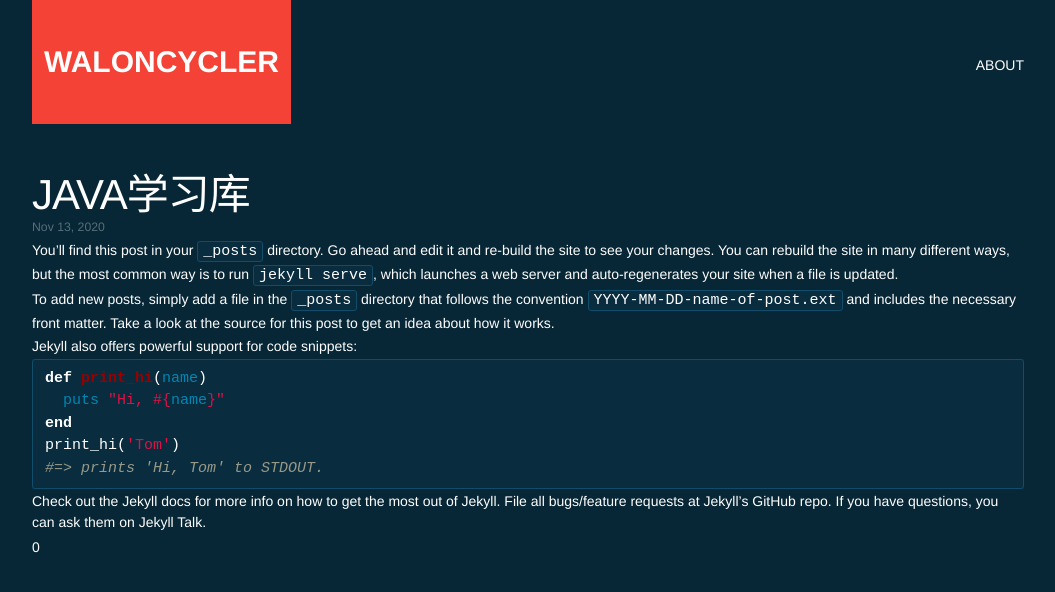
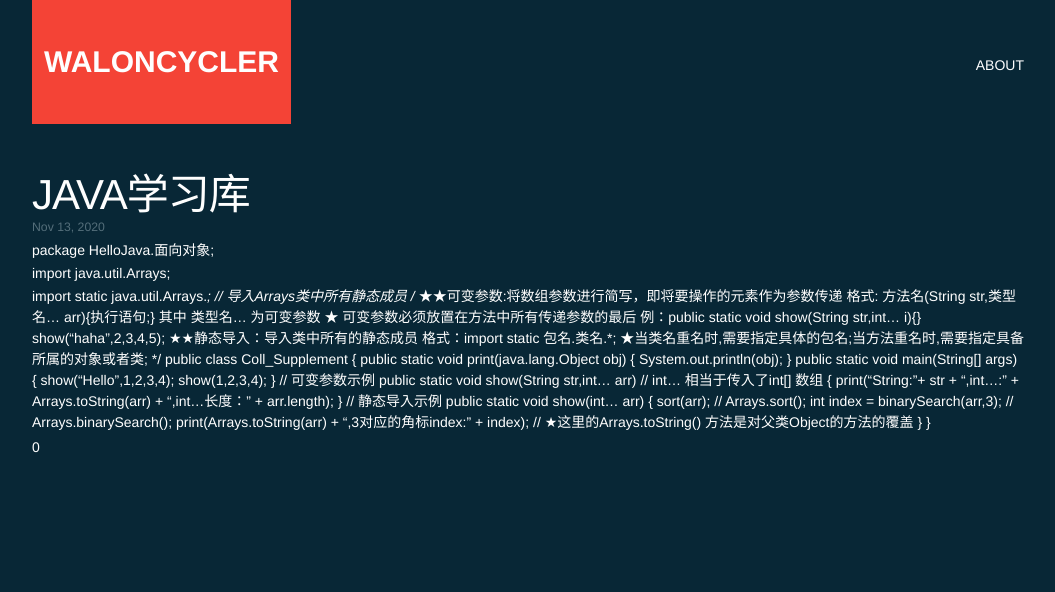
Before and after one commit to Waloncycler/WalonCycler, a Jekyll site: the page built from _posts/2020-11-13-JAVA-学习-库.markdown, in a window 1280 px wide. Shown: the top 592 px of the page, without its empty margins (112-1167 px from the left). Built offline with Jekyll 4.4.1, drawn with Linux system fonts in a browser that asks for light colours.

Commit message:
Update 2020-11-13-JAVA-学习-库.markdown

```diff
--- a/_posts/2020-11-13-JAVA-学习-库.markdown
+++ b/_posts/2020-11-13-JAVA-学习-库.markdown
@@ -7,21 +7,45 @@ height:  1
 date:   2020-11-13 11:31:49 +0200
 categories: java
 ---
-You’ll find this post in your `_posts` directory. Go ahead and edit it and re-build the site to see your changes. You can rebuild the site in many different ways, but the most common way is to run `jekyll serve`, which launches a web server and auto-regenerates your site when a file is updated.
+package HelloJava.面向对象;
 
-To add new posts, simply add a file in the `_posts` directory that follows the convention `YYYY-MM-DD-name-of-post.ext` and includes the necessary front matter. Take a look at the source for this post to get an idea about how it works.
+import java.util.Arrays;
 
-Jekyll also offers powerful support for code snippets:
-
-{% highlight ruby %}
-def print_hi(name)
-  puts "Hi, #{name}"
-end
-print_hi('Tom')
-#=> prints 'Hi, Tom' to STDOUT.
-{% endhighlight %}
-
-Check out the [Jekyll docs][jekyll-docs] for more info on how to get the most out of Jekyll. File all bugs/feature requests at [Jekyll’s GitHub repo][jekyll-gh]. If you have questions, you can ask them on [Jekyll Talk][jekyll-talk].
+import static java.util.Arrays.*; // 导入Arrays类中所有静态成员
+/*
+★★可变参数:将数组参数进行简写，即将要操作的元素作为参数传递
+    格式: 方法名(String str,类型名... arr){执行语句;} 其中 类型名... 为可变参数
+        ★ 可变参数必须放置在方法中所有传递参数的最后
+    例：public static void show(String str,int... i){}
+       show("haha",2,3,4,5);
+★★静态导入：导入类中所有的静态成员
+    格式：import static 包名.类名.*;
+  ★当类名重名时,需要指定具体的包名;当方法重名时,需要指定具备所属的对象或者类;
+*/
+public class Coll_Supplement
+{
+    public static void print(java.lang.Object obj)
+    {
+        System.out.println(obj);
+    }
+    public static void main(String[] args)
+    {
+        show("Hello",1,2,3,4);
+        show(1,2,3,4);
+    }
+    // 可变参数示例
+    public static void show(String str,int... arr) // int... 相当于传入了int[] 数组
+    {
+       print("String:"+ str + ",int...:" + Arrays.toString(arr) + ",int...长度：" + arr.length);
+    }
+    // 静态导入示例
+    public static void show(int... arr)
+    {
+        sort(arr); // Arrays.sort();
+        int index = binarySearch(arr,3); // Arrays.binarySearch();
+        print(Arrays.toString(arr) + ",3对应的角标index:" + index); // ★这里的Arrays.toString() 方法是对父类Object的方法的覆盖
+    }
+}
 
 [jekyll-docs]: http://jekyllrb.com/docs/home
 [jekyll-gh]:   https://github.com/jekyll/jekyll
```
